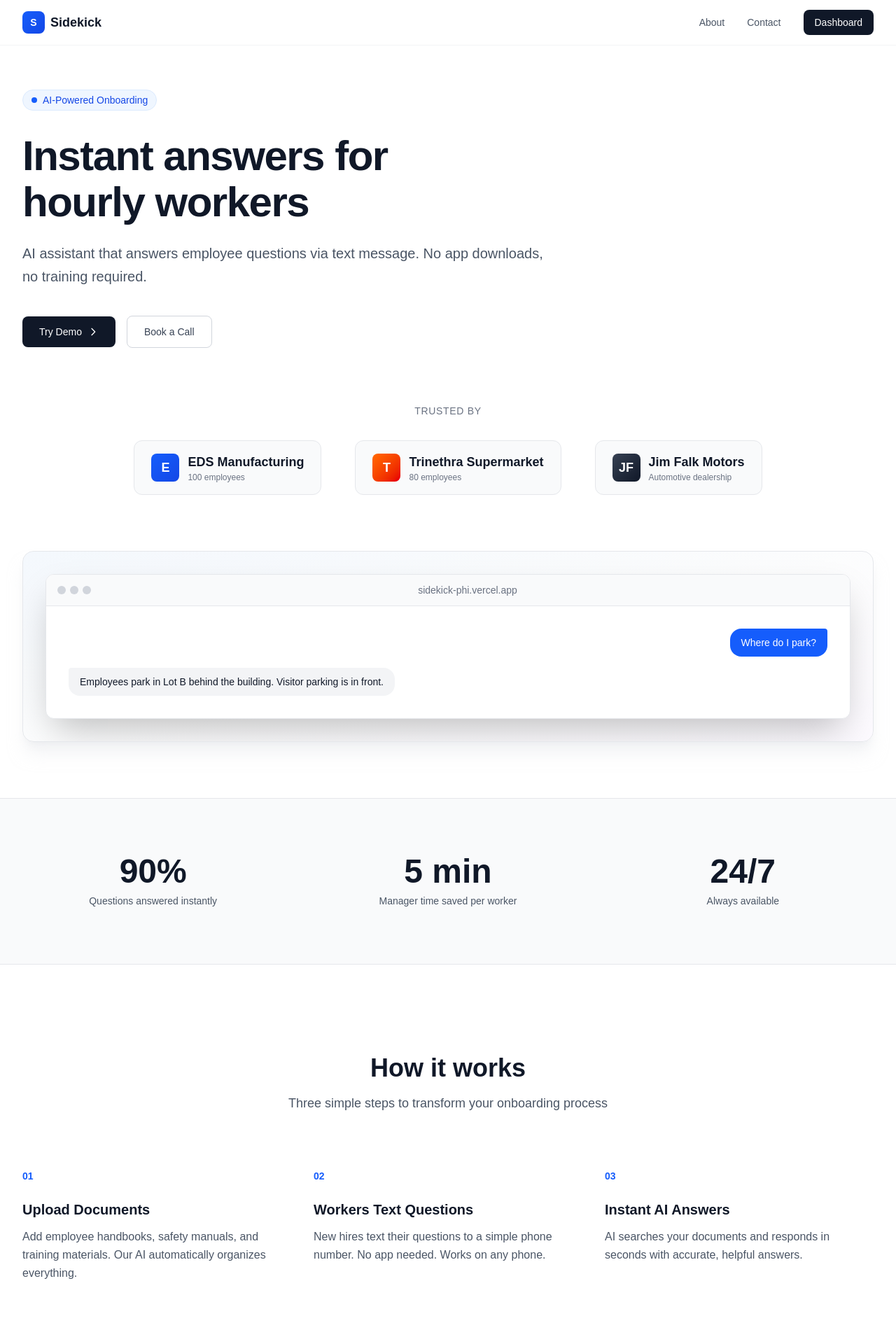
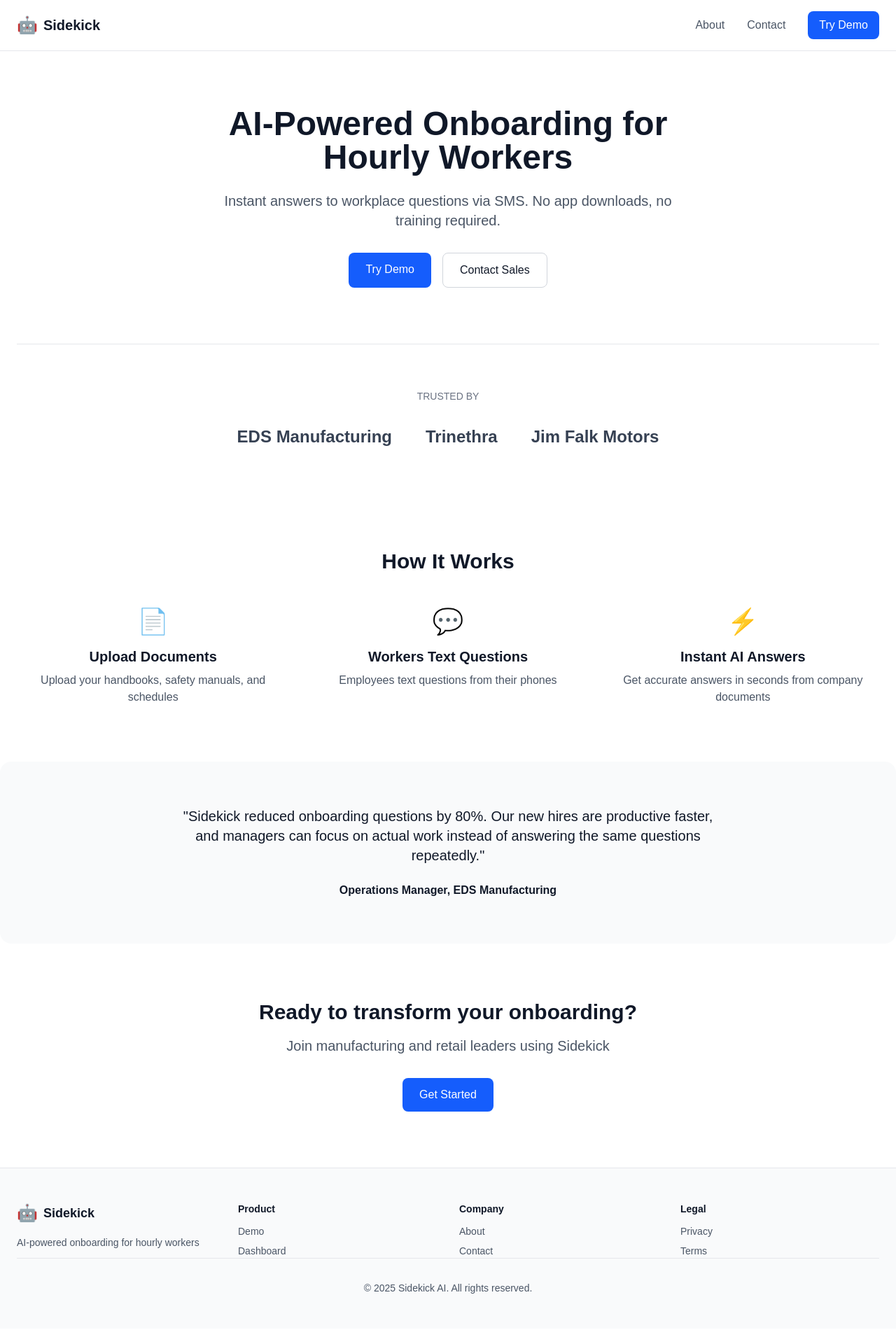
Before and after one commit to textsidekick/sidekick, a Next.js app: page / in a window 1280 px wide. Shown: the top 1920 px of the page at 70% size. After the commit the page ends 1898 px from the top, so only its background shows below. Built offline with nearby package versions, Linux system fonts and the light colour scheme.

Commit message:
use text logos instead of images

```diff
--- a/src/app/page.tsx
+++ b/src/app/page.tsx
@@ -1,274 +1,111 @@
+"use client";
+
 import Link from "next/link";
 
 export default function HomePage() {
   return (
     <main className="min-h-screen bg-white">
-      {/* Navigation - Clean and minimal */}
-      <nav className="fixed top-0 w-full bg-white/80 backdrop-blur-xl border-b border-gray-100 z-50">
-        <div className="max-w-7xl mx-auto px-8 h-16 flex items-center justify-between">
-          <Link href="/" className="flex items-center gap-2 group">
-            <div className="w-8 h-8 rounded-lg bg-gradient-to-br from-blue-600 to-blue-700 flex items-center justify-center text-white text-sm font-bold">
-              S
-            </div>
-            <span className="text-lg font-semibold text-gray-900 group-hover:text-blue-600 transition-colors">
-              Sidekick
-            </span>
+      {/* Header */}
+      <header className="border-b border-gray-200">
+        <div className="max-w-7xl mx-auto px-6 py-4 flex items-center justify-between">
+          <Link href="/" className="flex items-center gap-2">
+            <div className="text-2xl">🤖</div>
+            <span className="text-xl font-bold text-gray-900">Sidekick</span>
           </Link>
+          <nav className="flex items-center gap-8">
+            <Link href="/about" className="text-gray-600 hover:text-gray-900">About</Link>
+            <Link href="/contact" className="text-gray-600 hover:text-gray-900">Contact</Link>
+            <Link href="/qa" className="px-4 py-2 bg-blue-600 text-white rounded-lg hover:bg-blue-700">
+              Try Demo
+            </Link>
+          </nav>
+        </div>
+      </header>
 
-          <div className="flex items-center gap-8">
-            <Link href="/about" className="text-sm text-gray-600 hover:text-gray-900 transition-colors">
-              About
+      <div className="max-w-7xl mx-auto px-6">
+        {/* Hero */}
+        <section className="py-20 text-center">
+          <h1 className="text-5xl font-bold text-gray-900 mb-6">
+            AI-Powered Onboarding for<br />Hourly Workers
+          </h1>
+          <p className="text-xl text-gray-600 mb-8 max-w-2xl mx-auto">
+            Instant answers to workplace questions via SMS. No app downloads, no training required.
+          </p>
+          <div className="flex gap-4 justify-center">
+            <Link href="/qa" className="px-6 py-3 bg-blue-600 text-white rounded-lg hover:bg-blue-700 font-medium">
+              Try Demo
             </Link>
-            <Link href="/contact" className="text-sm text-gray-600 hover:text-gray-900 transition-colors">
-              Contact
-            </Link>
-            <Link
-              href="/manager"
-              className="text-sm px-4 py-2 bg-gray-900 text-white rounded-lg hover:bg-gray-800 transition-colors"
-            >
-              Dashboard
+            <Link href="/contact" className="px-6 py-3 border border-gray-300 text-gray-900 rounded-lg hover:bg-gray-50 font-medium">
+              Contact Sales
             </Link>
           </div>
-        </div>
-      </nav>
+        </section>
 
-      {/* Hero - More breathing room */}
-      <section className="pt-32 pb-20 px-8">
-        <div className="max-w-7xl mx-auto">
-          <div className="max-w-3xl">
-            {/* Tag */}
-            <div className="inline-flex items-center gap-2 px-3 py-1 rounded-full bg-blue-50 border border-blue-100 mb-8">
-              <div className="w-2 h-2 rounded-full bg-blue-600 animate-pulse" />
-              <span className="text-sm font-medium text-blue-700">AI-Powered Onboarding</span>
+        {/* Trusted By */}
+        <section className="py-16 border-t border-gray-200">
+          <p className="text-center text-sm text-gray-500 mb-8">TRUSTED BY</p>
+          <div className="flex justify-center items-center gap-12">
+            <div className="text-2xl font-bold text-gray-700">EDS Manufacturing</div>
+            <div className="text-2xl font-bold text-gray-700">Trinethra</div>
+            <div className="text-2xl font-bold text-gray-700">Jim Falk Motors</div>
+          </div>
+        </section>
+
+        {/* How It Works */}
+        <section className="py-20">
+          <h2 className="text-3xl font-bold text-gray-900 text-center mb-12">How It Works</h2>
+          <div className="grid md:grid-cols-3 gap-8">
+            <div className="text-center">
+              <div className="text-4xl mb-4">📄</div>
+              <h3 className="text-xl font-semibold text-gray-900 mb-2">Upload Documents</h3>
+              <p className="text-gray-600">
+                Upload your handbooks, safety manuals, and schedules
+              </p>
             </div>
-
-            {/* Headline */}
-            <h1 className="text-6xl font-bold text-gray-900 tracking-tight leading-[1.1] mb-6">
-              Instant answers for
-              <br />
-              hourly workers
-            </h1>
-
-            {/* Subheadline */}
-            <p className="text-xl text-gray-600 leading-relaxed mb-10">
-              AI assistant that answers employee questions via text message.
-              No app downloads, no training required.
-            </p>
-
-            {/* CTA */}
-            <div className="flex items-center gap-4">
-              <Link
-                href="/qa"
-                className="inline-flex items-center gap-2 px-6 py-3 bg-gray-900 text-white text-sm font-medium rounded-lg hover:bg-gray-800 transition-colors group"
-              >
-                Try Demo
-                <svg className="w-4 h-4 group-hover:translate-x-0.5 transition-transform" fill="none" viewBox="0 0 24 24" stroke="currentColor">
-                  <path strokeLinecap="round" strokeLinejoin="round" strokeWidth={2} d="M9 5l7 7-7 7" />
-                </svg>
-              </Link>
-              <Link
-                href="/contact"
-                className="inline-flex items-center px-6 py-3 border border-gray-300 text-sm font-medium rounded-lg text-gray-700 hover:border-gray-400 hover:bg-gray-50 transition-colors"
-              >
-                Book a Call
-              </Link>
+            <div className="text-center">
+              <div className="text-4xl mb-4">💬</div>
+              <h3 className="text-xl font-semibold text-gray-900 mb-2">Workers Text Questions</h3>
+              <p className="text-gray-600">
+                Employees text questions from their phones
+              </p>
+            </div>
+            <div className="text-center">
+              <div className="text-4xl mb-4">⚡</div>
+              <h3 className="text-xl font-semibold text-gray-900 mb-2">Instant AI Answers</h3>
+              <p className="text-gray-600">
+                Get accurate answers in seconds from company documents
+              </p>
             </div>
           </div>
-        </div>
-      </section>
+        </section>
 
-      {/* Trusted By Section - NEW */}
-      <section className="pb-20 px-8">
-        <div className="max-w-7xl mx-auto">
-          <div className="text-center mb-8">
-            <p className="text-sm font-medium text-gray-500 uppercase tracking-wider">
-              Trusted by
+        {/* Testimonial */}
+        <section className="py-16 bg-gray-50 -mx-6 px-6 rounded-2xl">
+          <div className="max-w-3xl mx-auto text-center">
+            <p className="text-xl text-gray-900 mb-6">
+              "Sidekick reduced onboarding questions by 80%. Our new hires are productive faster, and managers can focus on actual work instead of answering the same questions repeatedly."
             </p>
+            <p className="font-semibold text-gray-900">Operations Manager, EDS Manufacturing</p>
           </div>
-          <div className="flex items-center justify-center gap-12 flex-wrap">
-            {/* EDS Manufacturing */}
-            <div className="group flex items-center gap-3 px-6 py-4 bg-gray-50 rounded-xl border border-gray-200 hover:border-gray-300 hover:bg-white transition-all">
-              <div className="w-10 h-10 rounded-lg bg-gradient-to-br from-blue-600 to-blue-700 flex items-center justify-center text-white font-bold text-lg">
-                E
-              </div>
-              <div>
-                <div className="font-semibold text-gray-900 text-lg">EDS Manufacturing</div>
-                <div className="text-xs text-gray-500">100 employees</div>
-              </div>
-            </div>
+        </section>
 
-            {/* Trinethra */}
-            <div className="group flex items-center gap-3 px-6 py-4 bg-gray-50 rounded-xl border border-gray-200 hover:border-gray-300 hover:bg-white transition-all">
-              <div className="w-10 h-10 rounded-lg bg-gradient-to-br from-orange-500 to-red-600 flex items-center justify-center text-white font-bold text-lg">
-                T
-              </div>
-              <div>
-                <div className="font-semibold text-gray-900 text-lg">Trinethra Supermarket</div>
-                <div className="text-xs text-gray-500">80 employees</div>
-              </div>
-            </div>
-
-            {/* Jim Falk Motors */}
-            <div className="group flex items-center gap-3 px-6 py-4 bg-gray-50 rounded-xl border border-gray-200 hover:border-gray-300 hover:bg-white transition-all">
-              <div className="w-10 h-10 rounded-lg bg-gradient-to-br from-gray-700 to-gray-900 flex items-center justify-center text-white font-bold text-lg">
-                JF
-              </div>
-              <div>
-                <div className="font-semibold text-gray-900 text-lg">Jim Falk Motors</div>
-                <div className="text-xs text-gray-500">Automotive dealership</div>
-              </div>
-            </div>
-          </div>
-        </div>
-      </section>
-
-      {/* Demo Preview - Show actual product */}
-      <section className="pb-20 px-8">
-        <div className="max-w-7xl mx-auto">
-          <div className="relative rounded-2xl border border-gray-200 bg-gradient-to-br from-gray-50 to-white p-8 shadow-xl shadow-gray-200/50 overflow-hidden">
-            {/* Subtle gradient overlay */}
-            <div className="absolute inset-0 bg-gradient-to-br from-blue-50/50 via-transparent to-purple-50/50 pointer-events-none" />
-
-            {/* Mock screenshot */}
-            <div className="relative bg-white rounded-xl border border-gray-200 shadow-2xl overflow-hidden">
-              <div className="bg-gray-50 border-b border-gray-200 px-4 py-3 flex items-center gap-2">
-                <div className="flex gap-1.5">
-                  <div className="w-3 h-3 rounded-full bg-gray-300" />
-                  <div className="w-3 h-3 rounded-full bg-gray-300" />
-                  <div className="w-3 h-3 rounded-full bg-gray-300" />
-                </div>
-                <div className="flex-1 text-center text-sm text-gray-500">sidekick-phi.vercel.app</div>
-              </div>
-              <div className="p-8 space-y-4">
-                <div className="flex justify-end">
-                  <div className="bg-blue-600 text-white rounded-2xl rounded-tr-sm px-4 py-2.5 text-sm max-w-[70%]">
-                    Where do I park?
-                  </div>
-                </div>
-                <div className="flex justify-start">
-                  <div className="bg-gray-100 text-gray-900 rounded-2xl rounded-tl-sm px-4 py-2.5 text-sm max-w-[70%]">
-                    Employees park in Lot B behind the building. Visitor parking is in front.
-                  </div>
-                </div>
-              </div>
-            </div>
-          </div>
-        </div>
-      </section>
-
-      {/* Stats - Clean and minimal */}
-      <section className="py-20 px-8 border-y border-gray-200 bg-gray-50">
-        <div className="max-w-7xl mx-auto">
-          <div className="grid grid-cols-3 gap-12">
-            <div className="text-center">
-              <div className="text-5xl font-bold text-gray-900 mb-2">90%</div>
-              <div className="text-sm text-gray-600">Questions answered instantly</div>
-            </div>
-            <div className="text-center">
-              <div className="text-5xl font-bold text-gray-900 mb-2">5 min</div>
-              <div className="text-sm text-gray-600">Manager time saved per worker</div>
-            </div>
-            <div className="text-center">
-              <div className="text-5xl font-bold text-gray-900 mb-2">24/7</div>
-              <div className="text-sm text-gray-600">Always available</div>
-            </div>
-          </div>
-        </div>
-      </section>
-
-      {/* How it works - Clean cards */}
-      <section className="py-32 px-8">
-        <div className="max-w-7xl mx-auto">
-          <div className="text-center max-w-2xl mx-auto mb-20">
-            <h2 className="text-4xl font-bold text-gray-900 mb-4">
-              How it works
-            </h2>
-            <p className="text-lg text-gray-600">
-              Three simple steps to transform your onboarding process
-            </p>
-          </div>
-
-          <div className="grid md:grid-cols-3 gap-8">
-            {[
-              {
-                step: "01",
-                title: "Upload Documents",
-                desc: "Add employee handbooks, safety manuals, and training materials. Our AI automatically organizes everything."
-              },
-              {
-                step: "02",
-                title: "Workers Text Questions",
-                desc: "New hires text their questions to a simple phone number. No app needed. Works on any phone."
-              },
-              {
-                step: "03",
-                title: "Instant AI Answers",
-                desc: "AI searches your documents and responds in seconds with accurate, helpful answers."
-              }
-            ].map((item) => (
-              <div key={item.step} className="group">
-                <div className="mb-6 text-sm font-bold text-blue-600">{item.step}</div>
-                <h3 className="text-xl font-semibold text-gray-900 mb-3">{item.title}</h3>
-                <p className="text-gray-600 leading-relaxed">{item.desc}</p>
-              </div>
-            ))}
-          </div>
-        </div>
-      </section>
-
-      {/* Social Proof with Customer Quote */}
-      <section className="py-20 px-8 bg-blue-50">
-        <div className="max-w-4xl mx-auto text-center">
-          <div className="mb-6">
-            <svg className="w-12 h-12 mx-auto text-blue-600" fill="currentColor" viewBox="0 0 24 24">
-              <path d="M14.017 21v-7.391c0-5.704 3.731-9.57 8.983-10.609l.995 2.151c-2.432.917-3.995 3.638-3.995 5.849h4v10h-9.983zm-14.017 0v-7.391c0-5.704 3.748-9.57 9-10.609l.996 2.151c-2.433.917-3.996 3.638-3.996 5.849h3.983v10h-9.983z" />
-            </svg>
-          </div>
-          <blockquote className="text-2xl font-medium text-gray-900 mb-6">
-            "Sidekick has completely transformed how we onboard new workers. Questions that used to take hours to answer now get resolved instantly."
-          </blockquote>
-          <div className="flex items-center justify-center gap-3">
-            <div className="w-12 h-12 rounded-full bg-gradient-to-br from-blue-600 to-blue-700 flex items-center justify-center text-white font-bold">
-              E
-            </div>
-            <div className="text-left">
-              <div className="font-semibold text-gray-900">EDS Manufacturing</div>
-              <div className="text-sm text-gray-600">Santa Clara, CA</div>
-            </div>
-          </div>
-        </div>
-      </section>
-
-      {/* CTA Section */}
-      <section className="py-32 px-8 bg-gray-900">
-        <div className="max-w-4xl mx-auto text-center">
-          <h2 className="text-4xl font-bold text-white mb-6">
-            Ready to streamline your onboarding?
-          </h2>
-          <p className="text-xl text-gray-400 mb-10">
-            Join manufacturing and retail companies using Sidekick to onboard faster.
-          </p>
-          <Link
-            href="/contact"
-            className="inline-flex items-center gap-2 px-8 py-4 bg-white text-gray-900 text-base font-semibold rounded-lg hover:bg-gray-100 transition-colors"
-          >
+        {/* CTA */}
+        <section className="py-20 text-center">
+          <h2 className="text-3xl font-bold text-gray-900 mb-4">Ready to transform your onboarding?</h2>
+          <p className="text-xl text-gray-600 mb-8">Join manufacturing and retail leaders using Sidekick</p>
+          <Link href="/contact" className="inline-block px-6 py-3 bg-blue-600 text-white rounded-lg hover:bg-blue-700 font-medium">
             Get Started
-            <svg className="w-5 h-5" fill="none" viewBox="0 0 24 24" stroke="currentColor">
-              <path strokeLinecap="round" strokeLinejoin="round" strokeWidth={2} d="M9 5l7 7-7 7" />
-            </svg>
           </Link>
-        </div>
-      </section>
+        </section>
+      </div>
 
       {/* Footer */}
-      <footer className="border-t border-gray-200 py-12 px-8">
-        <div className="max-w-7xl mx-auto">
-          <div className="grid md:grid-cols-4 gap-8 mb-12">
+      <footer className="border-t border-gray-200 py-12 bg-gray-50">
+        <div className="max-w-7xl mx-auto px-6">
+          <div className="grid md:grid-cols-4 gap-8">
             <div>
               <Link href="/" className="flex items-center gap-2 mb-4">
-                <div className="w-8 h-8 rounded-lg bg-gradient-to-br from-blue-600 to-blue-700 flex items-center justify-center text-white text-sm font-bold">
-                  S
-                </div>
+                <div className="text-2xl">🤖</div>
                 <span className="text-lg font-semibold text-gray-900">Sidekick</span>
               </Link>
               <p className="text-sm text-gray-600">
```
